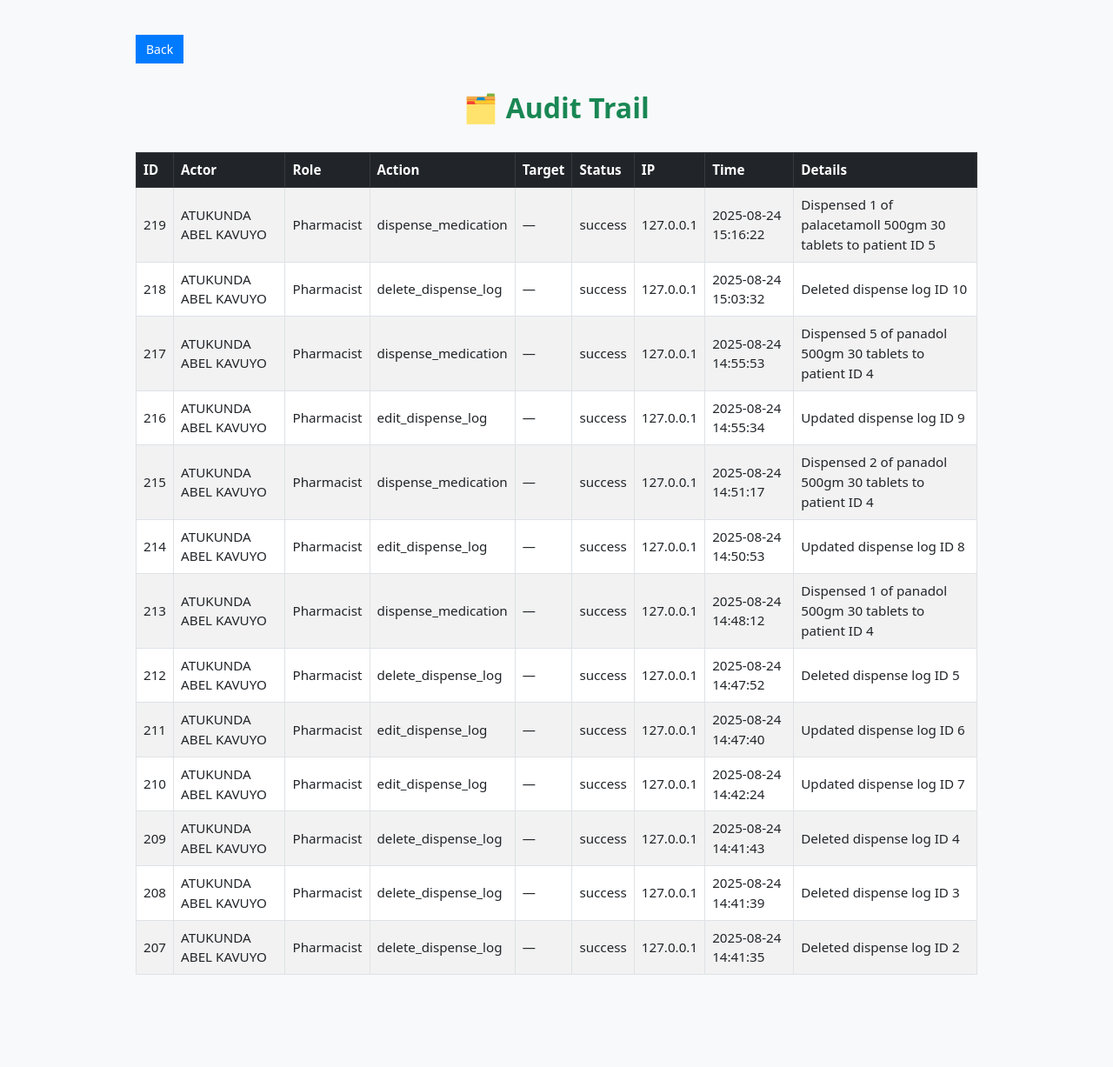
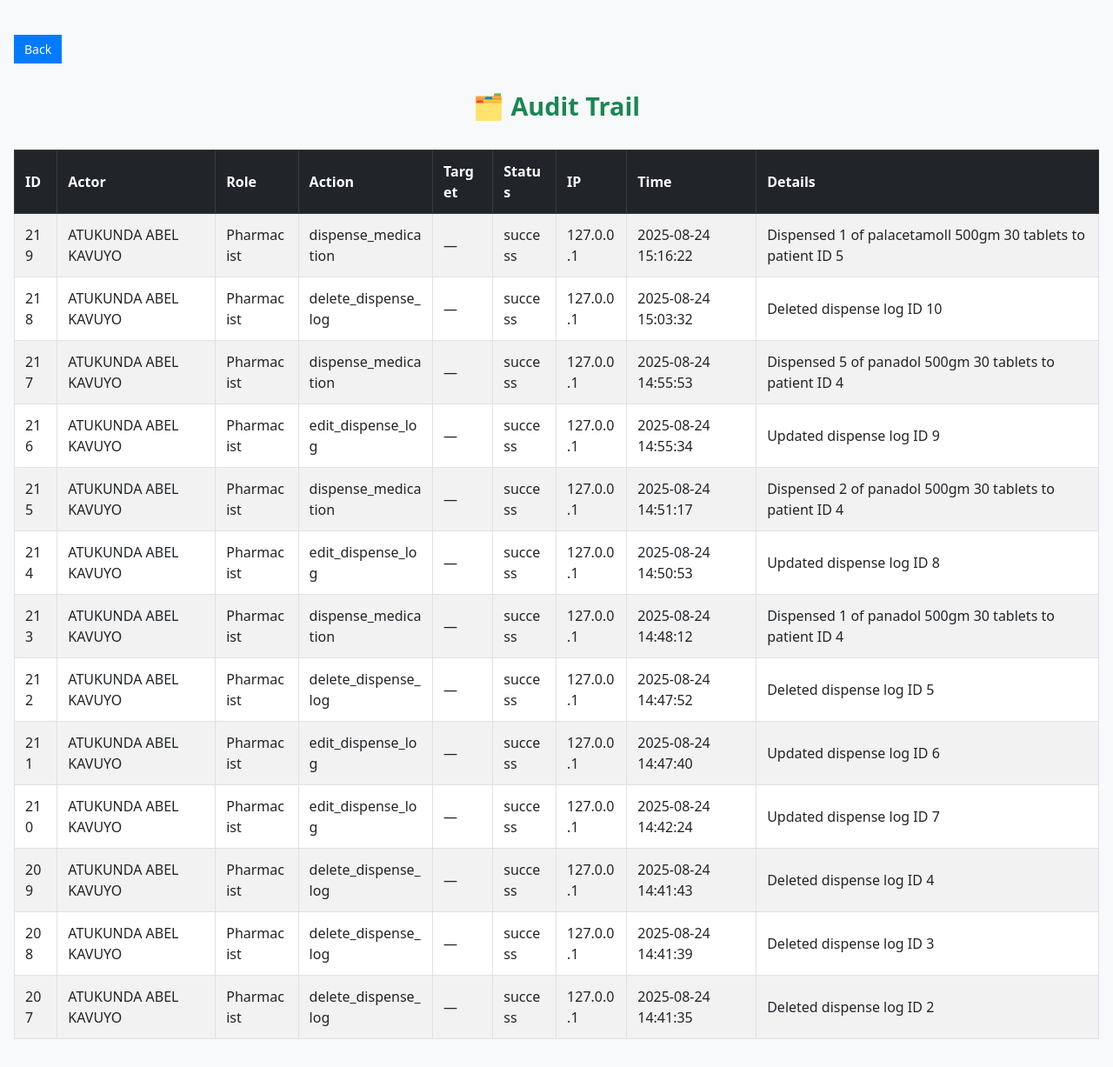
Before and after one commit to sejjtechnologies/hospital_mgmt_core, a Flask app: page /admin/audit-trail in a window 1280 px wide. Shown: the whole page at 87% size. Before the commit the page ends 1121 px from the top, so only its background shows below. Run offline with Flask 3, Linux system fonts and the light colour scheme; a user stored in the database is signed in; data comes from the database, SQL or seed files in the repository.

Commit message:
Expanded audit trail layout for full-width table and improved readability

```diff
--- a/templates/admin/audit_trail.html
+++ b/templates/admin/audit_trail.html
@@ -9,7 +9,7 @@
             background-color: #f8f9fa;
         }
         .container {
-            max-width: 1000px;
+            max-width: 1400px;
             padding: 1rem;
         }
         .back-btn {
@@ -23,11 +23,18 @@
         h2 {
             font-weight: bold;
             margin-top: 1rem;
+            font-size: 1.8rem;
+        }
+        .table {
+            width: 100%;
+            table-layout: auto;
+            font-size: 1rem;
         }
         .table th, .table td {
             vertical-align: middle;
-            padding: 0.5rem;
-            font-size: 0.95rem;
+            padding: 0.75rem;
+            white-space: normal;
+            word-break: break-word;
         }
         @media (max-width: 768px) {
             .container {
@@ -36,8 +43,10 @@
             h2 {
                 font-size: 1.3rem;
             }
+            .table {
+                font-size: 0.85rem;
+            }
             .table th, .table td {
-                font-size: 0.85rem;
                 padding: 0.4rem;
             }
             .back-btn {
@@ -59,7 +68,7 @@
 
     <!-- Table -->
     <div class="table-responsive">
-      <table class="table table-bordered table-striped mt-4">
+        <table class="table table-bordered table-striped w-100 mt-4">
             <thead class="table-dark">
                 <tr>
                     <th>ID</th>
```
Lines whose indentation alone changed are shown as unchanged.
